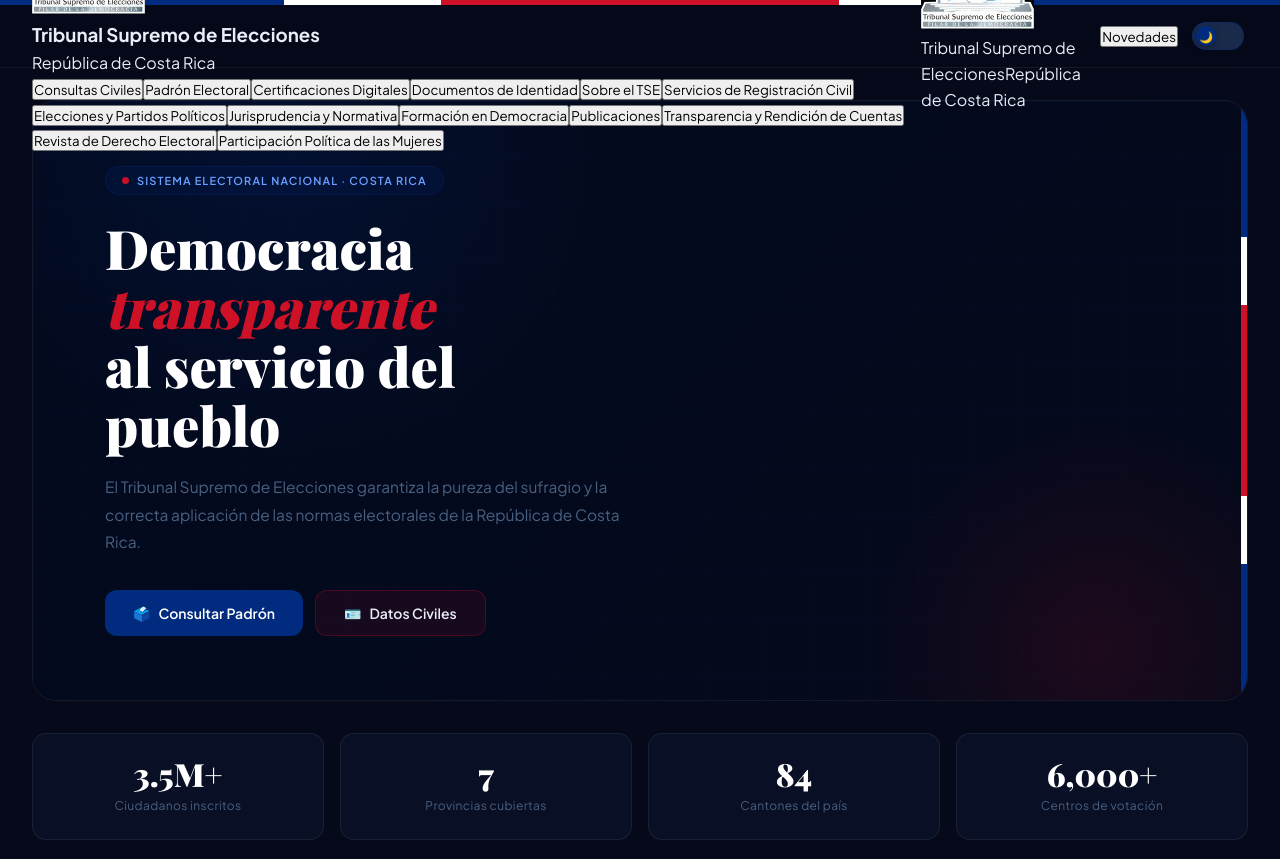
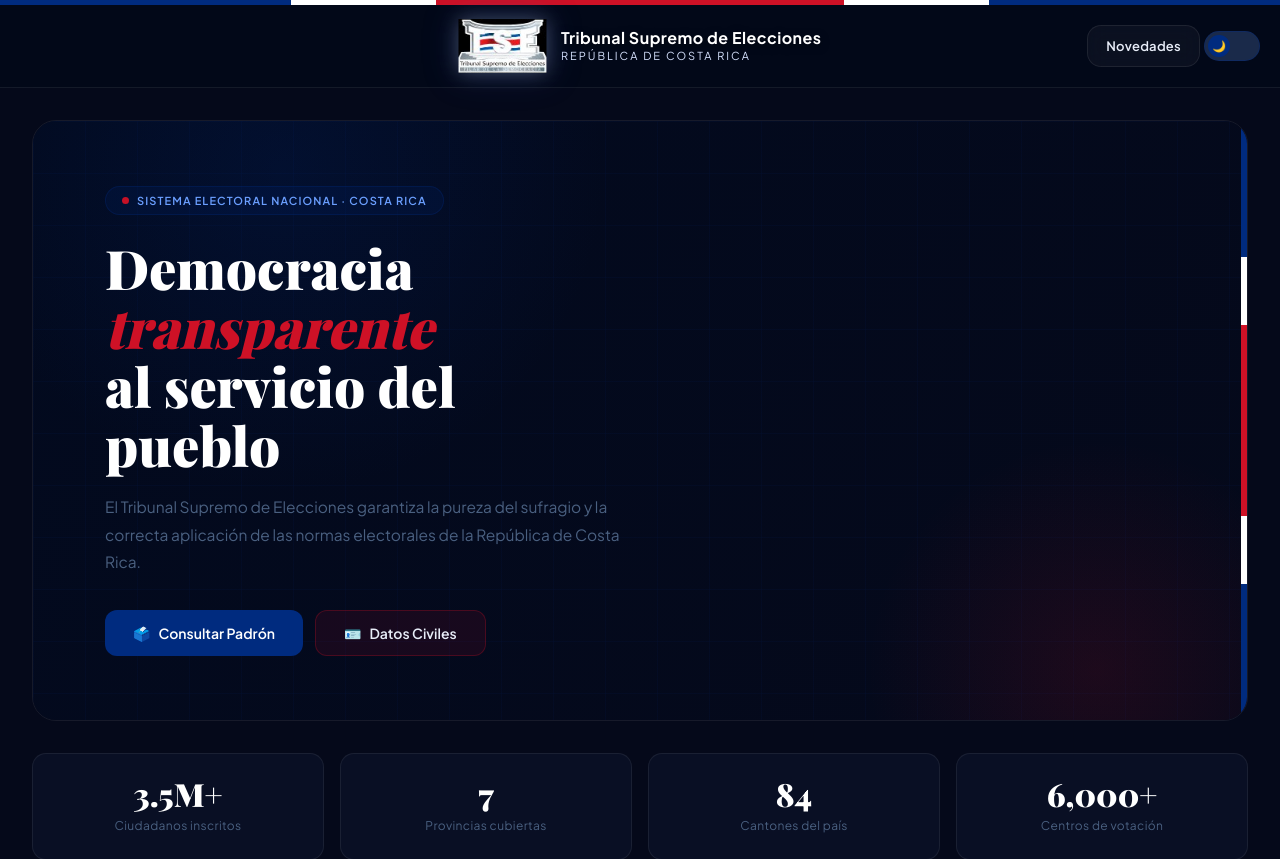
Before and after one commit to Divan27/PY2_Dise-oSoftware, a React (Vite) app: page / in a window 1280 px wide. Shown: the top 859 px of the page. Built offline with nearby package versions, Linux system fonts and the light colour scheme.

Commit message:
Ajuste de funcionalidad y coneccion con el archivo .jsx
Se modifico la interfaz principal, escritura, diseño y botones necesarios para el funcionamiento de la pagina

```diff
--- a/src/components/Navbar.module.css
+++ b/src/components/Navbar.module.css
@@ -1,84 +1,670 @@
 .header {
-  position: sticky; top: 0; z-index: 200;
-  background: var(--nav-bg);
-  backdrop-filter: blur(24px);
-  -webkit-backdrop-filter: blur(24px);
+  position: sticky;
+  top: 0;
+  z-index: 300;
+
+  background: rgba(3, 8, 24, 0.88);
+
+  backdrop-filter: blur(22px);
+  -webkit-backdrop-filter: blur(22px);
+
   border-bottom: 1px solid var(--border);
-  transition: background 0.3s;
 }
-.flagStripe { display: flex; height: 5px; }
-.s1, .s5 { flex: 1; background: #002B7F; }
-.s2, .s4 { flex: 0.55; background: #fff; }
-.s3       { flex: 1.4; background: #CE1126; }
+
+/* BANDERA */
+.flagStripe {
+  display: flex;
+  height: 5px;
+}
+
+.s1,
+.s5 {
+  flex: 1;
+  background: #002B7F;
+}
+
+.s2,
+.s4 {
+  flex: 0.5;
+  background: #fff;
+}
+
+.s3 {
+  flex: 1.4;
+  background: #CE1126;
+}
+
+/* NAV */
+.nav {
+  height: 72px;
+
+  max-width: 1400px;
+
+  margin: 0 auto;
+
+  padding: 0 0.8rem 0 0.2rem;
+
+  display: flex;
+  align-items: center;
+  justify-content: space-between;
+}
+
+/* =========================
+   BOTÓN NOTICIAS
+========================= */
+
+.newsButton {
+
+  height: 42px;
+
+  padding:
+    0 18px;
+
+  border-radius:
+    14px;
+
+  border:
+    1px solid rgba(255,255,255,0.08);
+
+  background:
+    rgba(255,255,255,0.04);
+
+  backdrop-filter:
+    blur(10px);
+
+  -webkit-backdrop-filter:
+    blur(10px);
+
+  color:
+    var(--text);
+
+  font-family:
+    'Plus Jakarta Sans',
+    sans-serif;
+
+  font-size:
+    13px;
+
+  font-weight:
+    600;
+
+  letter-spacing:
+    0.02em;
+
+  cursor:
+    pointer;
+
+  transition:
+    0.25s ease;
+
+  position:
+    relative;
+
+  overflow:
+    hidden;
+}
+
+/* EFECTO ESTELA */
+
+.newsButton::before {
+
+  content: "";
+
+  position: absolute;
+
+  top: 0;
+  left: -120%;
+
+  width: 70%;
+  height: 100%;
+
+  background:
+    linear-gradient(
+      90deg,
+      transparent,
+      rgba(255,255,255,0.18),
+      transparent
+    );
+
+  transition:
+    0.6s;
+}
+
+.newsButton:hover::before {
+
+  left: 140%;
+}
+
+/* HOVER */
+
+.newsButton:hover {
+
+  transform:
+    translateY(-2px);
+
+  background:
+    linear-gradient(
+      90deg,
+      rgba(0,43,127,0.35),
+      rgba(206,17,38,0.22)
+    );
+
+  border-color:
+    rgba(255,255,255,0.14);
+
+  box-shadow:
+    0 0 18px rgba(0,43,127,0.22),
+    0 0 24px rgba(206,17,38,0.14);
+}
+
+/* MODO CLARO */
+
+[data-theme="light"] .newsButton {
+
+  background:
+    rgba(255,255,255,0.72);
+
+  border:
+    1px solid rgba(0,43,127,0.08);
+
+  color:
+    #002B7F;
+}
+
+[data-theme="light"] .newsButton:hover {
+
+  background:
+    linear-gradient(
+      90deg,
+      rgba(0,43,127,0.10),
+      rgba(206,17,38,0.08)
+    );
+
+  color:
+    #9e0d1d;
+}
+
+/* MENU */
+.menuWrapper {
+  position: relative;
+  margin-left: -250px;
+}
+
+/* HAMBURGUESA */
+.hamburger {
+  width: 52px;
+  height: 52px;
+
+  border-radius: 14px;
+
+  border: 1px solid rgba(255,255,255,0.08);
+
+  background: rgba(255,255,255,0.04);
+
+  cursor: pointer;
+
+  display: flex;
+  flex-direction: column;
+  align-items: center;
+  justify-content: center;
+
+  gap: 6px;
+
+  transition: 0.25s ease;
+}
+
+.hamburger:hover {
+  background: rgba(0,43,127,0.25);
+
+  border-color: rgba(0,43,127,0.45);
+
+  transform: translateY(-1px);
+}
+
+/* BARRAS */
+.bar {
+
+  width: 26px;
+  height: 4px;
+
+  border-radius: 999px;
+
+  transition: 0.3s ease;
+
+  box-shadow:
+    0 2px 8px rgba(0,0,0,0.25);
+}
+
+/* Línea superior azul */
+.bar:nth-child(1) {
+
+  background: linear-gradient(
+    90deg,
+    #0038a8,
+    #4f7cff
+  );
+}
+
+/* Línea central roja */
+.bar:nth-child(2) {
+
+  background: linear-gradient(
+    90deg,
+    #CE1126,
+    #ff5a6e
+  );
+
+  height: 5px;
+}
+
+/* Línea inferior blanca */
+.bar:nth-child(3) {
+
+  background: linear-gradient(
+    90deg,
+    #ffffff,
+    #d9d9d9
+  );
+}
+
+
+
+.bar1 {
+  transform: translateY(8px) rotate(45deg);
+}
+
+.bar2 {
+  opacity: 0;
+}
+
+.bar3 {
+  transform: translateY(-8px) rotate(-45deg);
+}
+
+/* DROPDOWN */
+.dropdown {
+
+  position: absolute;
+
+  top: 72px;
+  left: 0;
+
+  width: 360px;
+
+  border-radius: 0 0 22px 22px;
+
+  overflow: hidden;
+
+  /* MÁS TRANSPARENTE */
+  background: rgba(8, 15, 35, 0.42);
+
+  backdrop-filter: blur(18px);
+  -webkit-backdrop-filter: blur(18px);
+
+  border: 1px solid rgba(255,255,255,0.08);
+
+  box-shadow:
+    0 10px 40px rgba(0,0,0,0.28),
+    0 0 25px rgba(0,43,127,0.10);
+
+  opacity: 0;
+
+  visibility: hidden;
+
+  transform:
+    translateY(-10px)
+    scale(0.98);
+
+  transition:
+    opacity 0.28s ease,
+    transform 0.28s ease,
+    visibility 0.28s;
+}
+
+.dropdownOpen {
+
+  opacity: 1;
+
+  visibility: visible;
+
+  transform:
+    translateY(0)
+    scale(1);
+}
+
+/* HEADER DROPDOWN */
+.dropdownHeader {
+  padding: 1.4rem;
+
+  display: flex;
+  align-items: center;
+  gap: 14px;
+
+  border-bottom: 1px solid rgba(255,255,255,0.05);
+
+  background:
+    linear-gradient(
+      135deg,
+      rgba(0,43,127,0.2),
+      rgba(206,17,38,0.08)
+    );
+}
+
+.dropdownLogo {
+  width: 52px;
+  height: auto;
+}
+
+.dropdownHeader h3 {
+  color: white;
+  font-size: 14px;
+  font-weight: 700;
+}
+
+.dropdownHeader p {
+  color: #8fa7d8;
+  font-size: 11px;
+  margin-top: 2px;
+}
+
+/* ITEMS */
+.dropdownItems {
+  max-height: 540px;
+
+  overflow-y: auto;
+
+  padding: 0.5rem;
+}
+
+.dropdownItem {
+
+  width: 100%;
+
+  padding: 15px 22px;
+
+  border: none;
+
+  background: transparent;
+
+  color: var(--text);
+
+  text-align: left;
+
+  font-size: 14px;
+
+  font-family: 'Plus Jakarta Sans', sans-serif;
+
+  cursor: pointer;
+
+  transition:
+    background 0.25s ease,
+    color 0.25s ease,
+    transform 0.25s ease,
+    box-shadow 0.25s ease;
+
+  position: relative;
+
+  overflow: hidden;
+}
+
+.dropdownItem:hover {
+
+  background:
+    linear-gradient(
+      90deg,
+      rgba(0,43,127,0.40),
+      rgba(206,17,38,0.28)
+    );
+
+  color: white;
+
+  transform: translateX(6px);
+
+  box-shadow:
+    inset 0 0 18px rgba(255,255,255,0.08),
+    0 0 18px rgba(0,43,127,0.30),
+    0 0 24px rgba(206,17,38,0.22);
+}
+
+.dropdownItem::before {
+
+  content: "";
+
+  position: absolute;
+
+  top: 0;
+  left: -120%;
+
+  width: 70%;
+  height: 100%;
+
+  background:
+    linear-gradient(
+      90deg,
+      transparent,
+      rgba(255,255,255,0.18),
+      transparent
+    );
+
+  transition: 0.55s;
+}
+
+.dropdownItem:hover::before {
+
+  left: 140%;
+}
+
+/* DERECHA */
+.right {
+  display: flex;
+  align-items: center;
+}
+
+/* THEME TOGGLE */
+.themeToggle {
+  background: none;
+  border: none;
+  cursor: pointer;
+
+  padding: 4px;
+}
+
+.toggleTrack {
+  position: relative;
+
+  display: block;
+
+  width: 56px;
+  height: 30px;
+
+  border-radius: 999px;
+
+  background: #1a2a4a;
+
+  border: 1px solid rgba(0,43,127,0.4);
+
+  transition: 0.3s;
+}
+
+.trackLight {
+  background: #c8d8ff;
+}
+
+.toggleThumb {
+  position: absolute;
+
+  top: 3px;
+  left: 3px;
+
+  width: 22px;
+  height: 22px;
+
+  border-radius: 50%;
+
+  background: #002B7F;
+
+  display: flex;
+  align-items: center;
+  justify-content: center;
+
+  transition: 0.3s cubic-bezier(.34,1.56,.64,1);
+}
+
+.thumbLight {
+  transform: translateX(26px);
+
+  background: #CE1126;
+}
+
+.thumbIcon {
+  font-size: 11px;
+}
+
+/* =========================
+   LOGO CENTRAL
+========================= */
+
+.centerLogo {
+
+  position: absolute;
+
+  left: 50%;
+  transform: translateX(-50%);
+
+  display: flex;
+  align-items: center;
+  gap: 14px;
+
+  cursor: pointer;
+
+  transition: 0.25s ease;
+}
+
+.centerLogo:hover {
+
+  transform: translateX(-50%) scale(1.02);
+}
+
+.centerLogoImg {
+
+  height: 54px;
+  width: auto;
+
+  object-fit: contain;
+
+  filter:
+    drop-shadow(0 0 10px rgba(255,255,255,0.25))
+    drop-shadow(0 0 16px rgba(0,43,127,0.35));
+
+  transition: 0.25s ease;
+}
+
+.centerLogo:hover .centerLogoImg {
+
+  filter:
+    drop-shadow(0 0 14px rgba(255,255,255,0.35))
+    drop-shadow(0 0 20px rgba(206,17,38,0.45));
+}
+
+.centerText {
+
+  display: flex;
+  flex-direction: column;
+
+  line-height: 1.05;
+}
+
+.centerTitle {
+
+  font-size: 16px;
+  font-weight: 800;
+
+  color: white;
+
+  letter-spacing: 0.03em;
+
+  text-shadow:
+    0 2px 10px rgba(0,0,0,0.45);
+}
+
+.centerSub {
+
+  font-size: 11px;
+
+  color: #d7e3ff;
+
+  letter-spacing: 0.18em;
+
+  text-transform: uppercase;
+
+  margin-top: 3px;
+}
+
+/* =========================
+   AJUSTE NAV
+========================= */
 
 .nav {
-  display: flex; align-items: center; justify-content: space-between;
-  padding: 0 2rem; height: 62px;
-  max-width: 1280px; margin: 0 auto;
+
+  position: relative;
+
+  display: flex;
+  align-items: center;
+  justify-content: space-between;
+
+  height: 82px;
+
+  max-width: 1400px;
+
+  margin: 0 auto;
+
+  padding: 0 1rem;
 }
 
-.brand {
-  display: flex; align-items: center; gap: 12px;
-  background: none; border: none; cursor: pointer; padding: 0;
+/* =========================
+   RESPONSIVE
+========================= */
+
+@media (max-width: 900px) {
+
+  .centerTitle {
+
+    font-size: 13px;
   }
-.logo {
-  height: 44px; width: auto;
-  object-fit: contain;
-  filter: drop-shadow(0 2px 6px rgba(0,0,0,0.3));
-  transition: transform 0.2s;
+
+  .centerSub {
+
+    font-size: 9px;
   }
-.brand:hover .logo { transform: scale(1.04); }
 
-.brandText { display: flex; flex-direction: column; gap: 1px; text-align: left; }
-.brandMain { font-size: 13px; font-weight: 700; color: var(--text); letter-spacing: 0.02em; line-height: 1; transition: color 0.3s; }
-.brandSub  { font-size: 10px; color: var(--muted); letter-spacing: 0.1em; text-transform: uppercase; transition: color 0.3s; }
+  .centerLogoImg {
 
-.right { display: flex; align-items: center; gap: 10px; }
+    height: 44px;
+  }
+}
 
-.links { display: flex; gap: 4px; }
-.link {
-  padding: 7px 15px; border-radius: 8px; border: none;
-  background: none; color: var(--muted); font-size: 13px; font-weight: 500;
-  cursor: pointer; transition: all 0.18s; white-space: nowrap;
+@media (max-width: 640px) {
+
+  .centerText {
+
+    display: none;
   }
-.link:hover { background: var(--bg3); color: var(--text); }
-.active { background: var(--azul) !important; color: #fff !important; }
-.active:hover { background: var(--azul-claro) !important; }
 
-/* ── THEME TOGGLE ────────────────────── */
-.themeToggle {
-  background: none; border: none; cursor: pointer;
-  padding: 4px; display: flex; align-items: center;
+  .centerLogoImg {
+
+    height: 42px;
   }
-.toggleTrack {
-  position: relative;
-  display: block;
-  width: 52px; height: 28px;
-  border-radius: 999px;
-  background: #1a2a4a;
-  border: 1px solid rgba(0,43,127,0.4);
-  transition: background 0.3s, border-color 0.3s;
 }
-.trackLight {
-  background: #c8d8ff;
-  border-color: rgba(0,43,127,0.25);
+
+/* MOBILE */
+@media (max-width: 700px) {
+
+  .nav {
+    padding: 0 1rem;
   }
-.toggleThumb {
-  position: absolute;
-  top: 3px; left: 3px;
-  width: 20px; height: 20px;
-  border-radius: 50%;
-  background: var(--azul);
-  display: flex; align-items: center; justify-content: center;
-  transition: transform 0.3s cubic-bezier(.34,1.56,.64,1), background 0.3s;
-  box-shadow: 0 2px 6px rgba(0,0,0,0.3);
+
+  .dropdown {
+    width: 92vw;
   }
-.thumbLight {
-  transform: translateX(24px);
-  background: #CE1126;
+
 }
-.thumbIcon { font-size: 11px; line-height: 1; }
-
-@media (max-width: 900px) { .brandMain { display: none; } }
-@media (max-width: 700px) { .link { padding: 7px 9px; font-size: 12px; } }
-@media (max-width: 560px) { .links { display: none; } }
```
Lines whose indentation alone changed are shown as unchanged.
